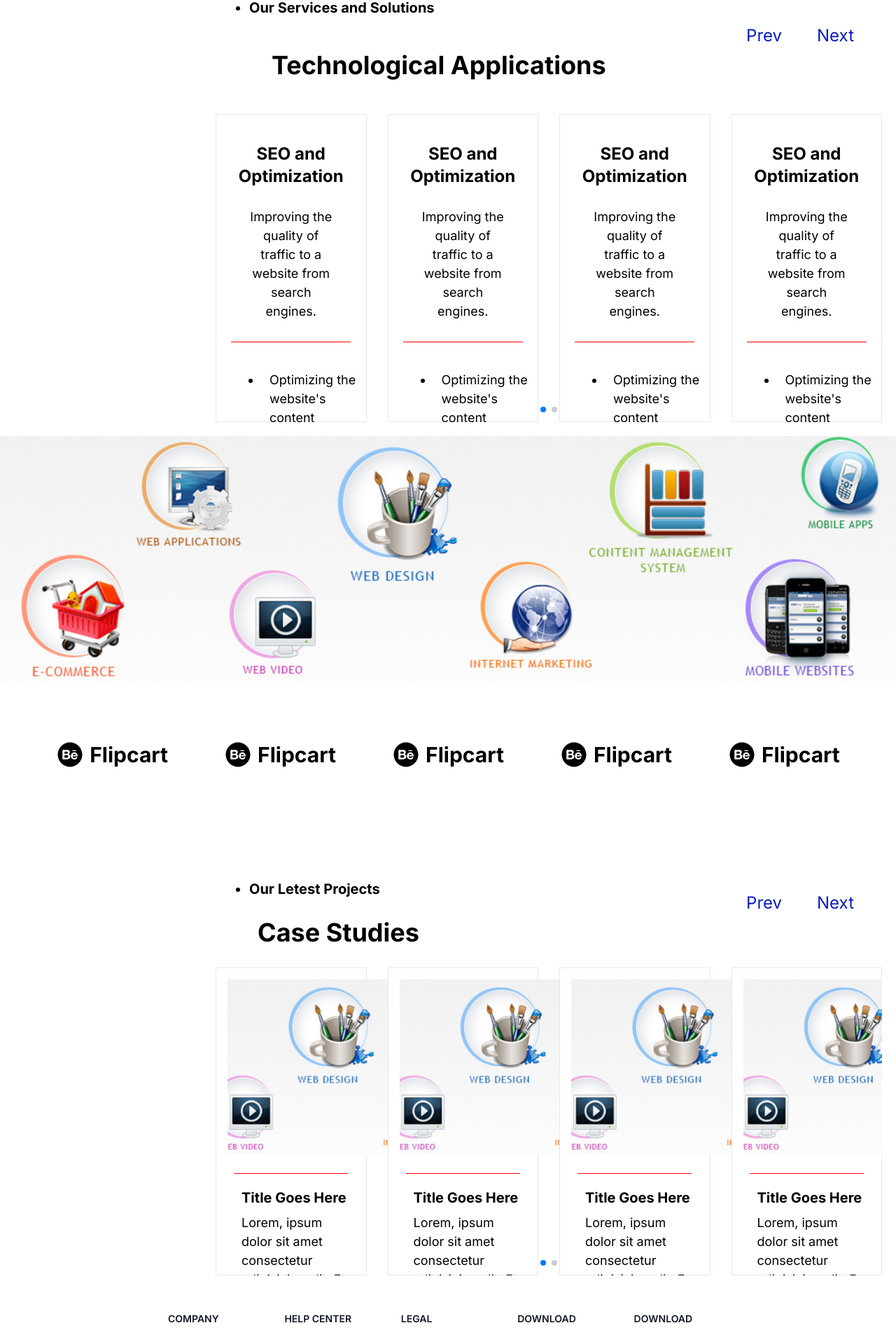
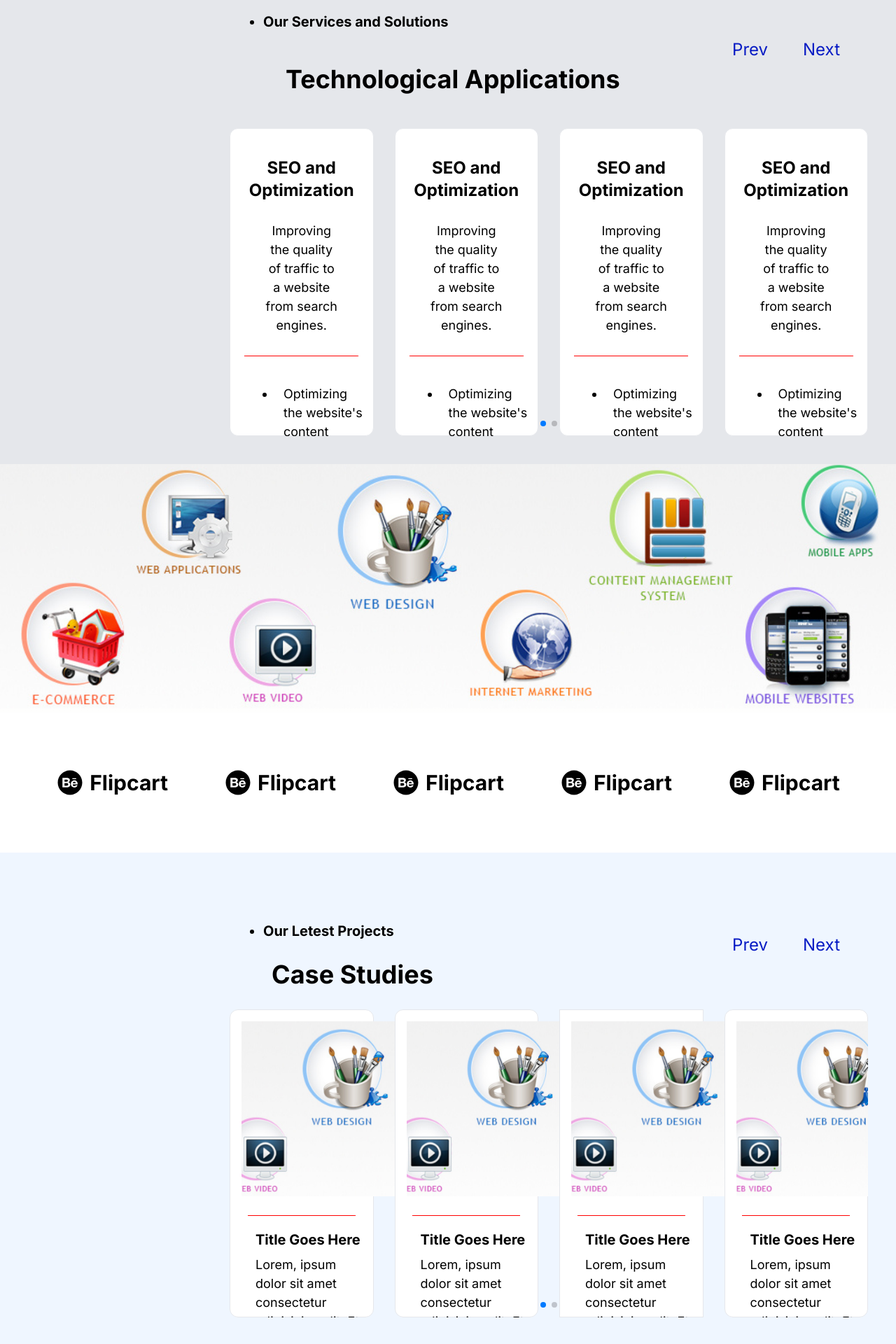
Before and after one commit to Priteshrao35/virtualseoweb, a Next.js app: page / in a window 1280 px wide. Shown: the part 790-2710 px from the top of the page at 70% size. Built offline with nearby package versions, Linux system fonts and the light colour scheme.

Commit message:
our project section done

```diff
--- a/app/components/homepage/projects.jsx
+++ b/app/components/homepage/projects.jsx
@@ -12,7 +12,7 @@ import { Pagination, Navigation } from "swiper/modules";
 
 export default function OurProjects() {
   return (
-    <div className="bg-white p-5">
+    <div className="bg-blue-50 p-10">
       <div className="services-container">
         <div className="text-container md:ml-72">
           <p className="p-2 mt-10 text-xl font-bold text-black ml-10">
@@ -43,7 +43,7 @@ export default function OurProjects() {
           modules={[Pagination, Navigation]}
           className="serviceswiper"
         >
-          <SwiperSlide className="border hover:border-red-600 hover:bg-gray-100 transition duration-300 flex flex-col items-center p-4">
+          <SwiperSlide className="border hover:border-red-600 hover:bg-gray-100 transition duration-300 flex flex-col items-center p-4 rounded-xl">
             <Image
               className="w-full"
               src="/homepage/designDAGNGSGiLwIg3-wvYemc2BIlYukhRPMRgedit.png"
@@ -73,7 +73,7 @@ export default function OurProjects() {
             </div>
           </SwiperSlide>
 
-          <SwiperSlide className="border hover:border-red-600 hover:bg-gray-100 transition duration-300 flex flex-col items-center p-4">
+          <SwiperSlide className="border hover:border-red-600 hover:bg-gray-100 transition duration-300 flex flex-col items-center p-4 rounded-xl">
             <Image
               className="w-full"
               src="/homepage/designDAGNGSGiLwIg3-wvYemc2BIlYukhRPMRgedit.png"
@@ -134,7 +134,7 @@ export default function OurProjects() {
           </SwiperSlide>
 
 
-          <SwiperSlide className="border hover:border-red-600 hover:bg-gray-100 transition duration-300 flex flex-col items-center p-4">
+          <SwiperSlide className="border hover:border-red-600 hover:bg-gray-100 transition duration-300 flex flex-col items-center p-4 rounded-xl">
             <Image
               className="w-full"
               src="/homepage/designDAGNGSGiLwIg3-wvYemc2BIlYukhRPMRgedit.png"
@@ -165,7 +165,7 @@ export default function OurProjects() {
           </SwiperSlide>
 
 
-          <SwiperSlide className="border hover:border-red-600 hover:bg-gray-100 transition duration-300 flex flex-col items-center p-4">
+          <SwiperSlide className="border hover:border-red-600 hover:bg-gray-100 transition duration-300 flex flex-col items-center p-4 rounded-xl">
             <Image
               className="w-full"
               src="/homepage/designDAGNGSGiLwIg3-wvYemc2BIlYukhRPMRgedit.png"
--- a/app/components/homepage/servicesslider.jsx
+++ b/app/components/homepage/servicesslider.jsx
@@ -14,7 +14,7 @@ import { Pagination, Navigation } from "swiper/modules";
 
 export default function ServicesSliderSection() {
   return (
-    <div className="bg-white p-5">
+    <div className="bg-gray-200 p-10">
       <div className="services-container">
         <div className="text-container md:ml-72">
           <p className="p-2 mt-10 text-xl font-bold text-black ml-10">
@@ -45,7 +45,7 @@ export default function ServicesSliderSection() {
           modules={[Pagination, Navigation]}
           className="serviceswiper"
         >
-          <SwiperSlide className="border hover:border-red-600 hover:bg-gray-100 transition duration-300">
+          <SwiperSlide className="border hover:border-red-600 hover:bg-gray-100 transition duration-300 rounded-xl">
             <p className="text-black mt-10 text-2xl font-bold hover:text-red-600">
               SEO and Optimization
             </p>
@@ -83,7 +83,7 @@ export default function ServicesSliderSection() {
           </SwiperSlide>
 
 
-          <SwiperSlide className="border hover:border-red-600 hover:bg-gray-100 transition duration-300">
+          <SwiperSlide className="border hover:border-red-600 hover:bg-gray-100 transition duration-300 rounded-xl">
             <p className="text-black mt-10 text-2xl font-bold hover:text-red-600">
               SEO and Optimization
             </p>
@@ -121,7 +121,7 @@ export default function ServicesSliderSection() {
           </SwiperSlide>
 
 
-          <SwiperSlide className="border hover:border-red-600 hover:bg-gray-100 transition duration-300">
+          <SwiperSlide className="border hover:border-red-600 hover:bg-gray-100 transition duration-300 rounded-xl">
             <p className="text-black mt-10 text-2xl font-bold hover:text-red-600">
               SEO and Optimization
             </p>
@@ -159,7 +159,7 @@ export default function ServicesSliderSection() {
           </SwiperSlide>
 
 
-          <SwiperSlide className="border hover:border-red-600 hover:bg-gray-100 transition duration-300">
+          <SwiperSlide className="border hover:border-red-600 hover:bg-gray-100 transition duration-300 rounded-xl">
             <p className="text-black mt-10 text-2xl font-bold hover:text-red-600">
               SEO and Optimization
             </p>
@@ -197,7 +197,7 @@ export default function ServicesSliderSection() {
           </SwiperSlide>
 
 
-          <SwiperSlide className="border hover:border-red-600 hover:bg-gray-100 transition duration-300">
+          <SwiperSlide className="border hover:border-red-600 hover:bg-gray-100 transition duration-300 rounded-xl">
             <p className="text-black mt-10 text-2xl font-bold hover:text-red-600">
               SEO and Optimization
             </p>
```
